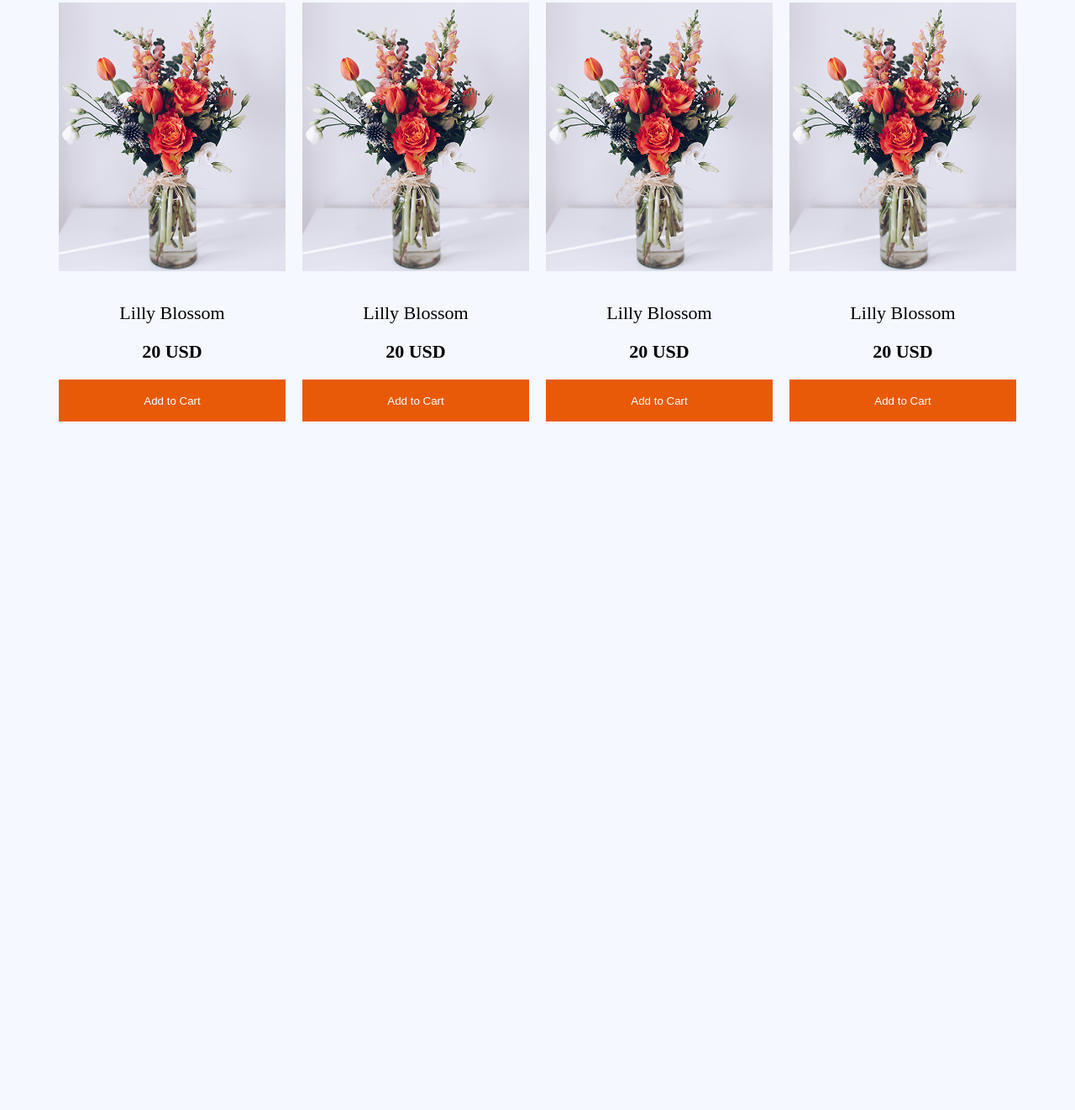
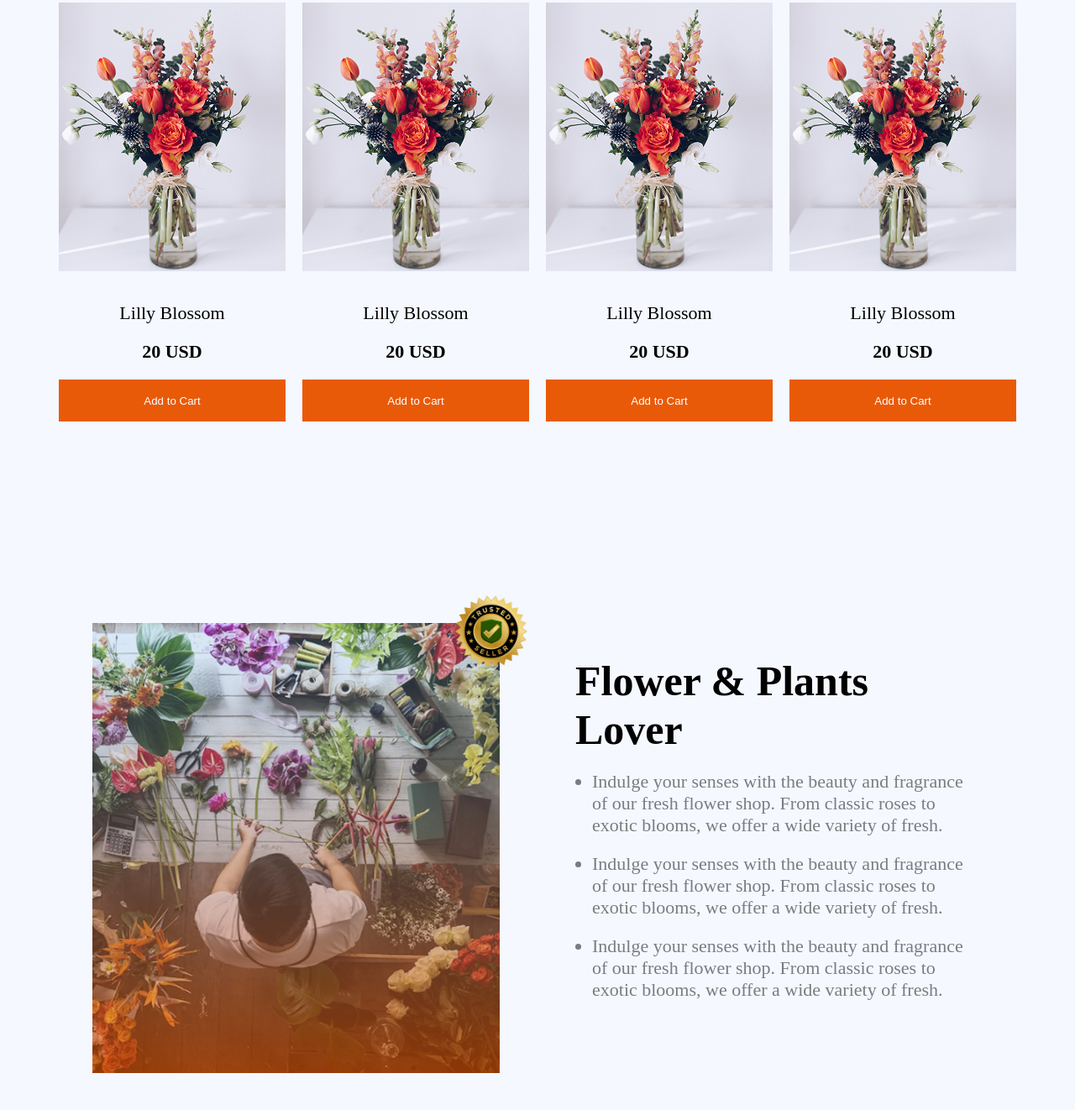
Before and after one commit to habibarumana/assignment2, a plain HTML site: page index.html in a window 1280 px wide. Shown: the part 1400-2722 px from the top of the page at 84% size. Before the commit the page ends 1902 px from the top, so only its background shows below. Drawn offline with Linux system fonts and the light colour scheme.

Commit message:
adding a new section

```diff
--- a/index.html
+++ b/index.html
@@ -89,6 +89,22 @@
          </div>
       </section>
 
+      <section class="feature-section">
+        <div class="feature-image">
+           <img src="./assets/flower-store.png" alt="flower shop" class="shop-image">
+           <img src="./assets/trusted-badge.png" alt="trusted-badge" class="trusted-badge">
+        </div>
+
+        <div class="feature-content">
+            <h2>Flower & Plants Lover</h2>
+            <ul>
+              <li>Indulge your senses with the beauty and fragrance of our fresh flower shop. From classic roses to exotic blooms, we offer a wide variety of fresh.</li>
+              <li>Indulge your senses with the beauty and fragrance of our fresh flower shop. From classic roses to exotic blooms, we offer a wide variety of fresh.</li>
+              <li>Indulge your senses with the beauty and fragrance of our fresh flower shop. From classic roses to exotic blooms, we offer a wide variety of fresh.</li>
+            </ul>
+        </div>
+
+      </section>
 
     </main>
     <footer>
--- a/styles/style.css
+++ b/styles/style.css
@@ -86,7 +86,7 @@ body {
 
  .products-section {
    text-align: center;
-   margin: 120px auto 0 auto;
+   margin: 120px auto 200px auto;
    width: 100%;
     height: auto;
     max-width: 1140px;
@@ -152,7 +152,61 @@ body {
    transform: scale(1.05);
 }
 
+/* feature section */
 
+.feature-section {
+   justify-content: space-between;
+   margin: 0 auto;
+   width: 100%;
+   max-width: 1140px;
+   display: flex;
+   gap: 30px;
+   padding: 40px;
+   flex-wrap: wrap;
+
+}
+
+.feature-image {
+   position: relative;
+   flex: 1;
+   min-width: 300px;
+}
+
+.shop-image {
+   width: 100%;
+   height: auto;
+}
+
+.trusted-badge {
+   position: absolute;
+   top: -50px;
+   right: -50px;
+   width: 120px;
+   height: auto;
+   z-index: 2;
+}
+
+.feature-content {
+   flex: 1;
+   margin: 40px 0 40px 60px;
+}
+
+.feature-content h2 {
+   font-size: 3.125rem;
+   font-weight: 700;
+   margin-bottom: 20px;
+}
+
+.feature-content ul {
+   font-weight: 400;
+   font-size: 1.375rem;
+   padding-left: 20px;
+   color: rgba(0, 0, 0, 0.5);
+}
+
+.feature-content ul li {
+   margin-bottom: 20px;
+}
 
  /* responsive media query */
 
@@ -214,4 +268,29 @@ body {
    .product-grid .card:nth-child(n+7){
       display: none;
    }
+
+   .feature-section {
+      flex-direction: column;
+      padding: 10px;
+   }
+
+   .trusted-badge {
+      display: none;
+   }
+
+   .feature-content {
+      text-align: left;
+      margin: 16px auto 16px auto;
+   }
+
+   .feature-content h2 {
+      font-size: 2rem;
+   }
+
+   .feature-content ul {
+      font-size: 1.2rem;
+      margin-left: 15px;
+   }
+
+
  }
```
